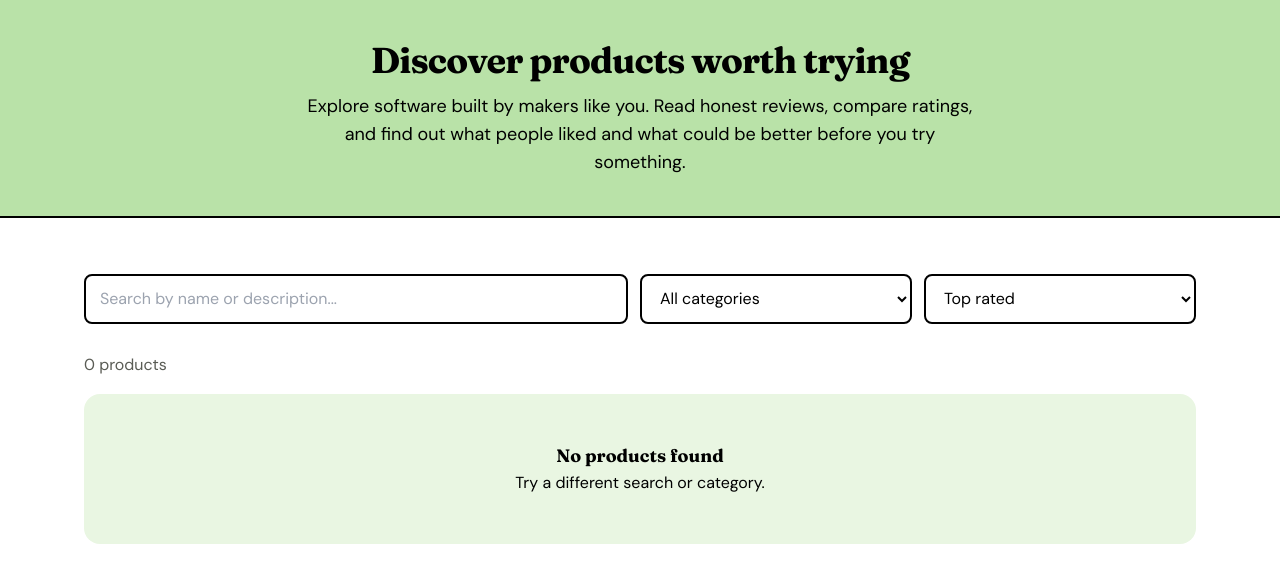
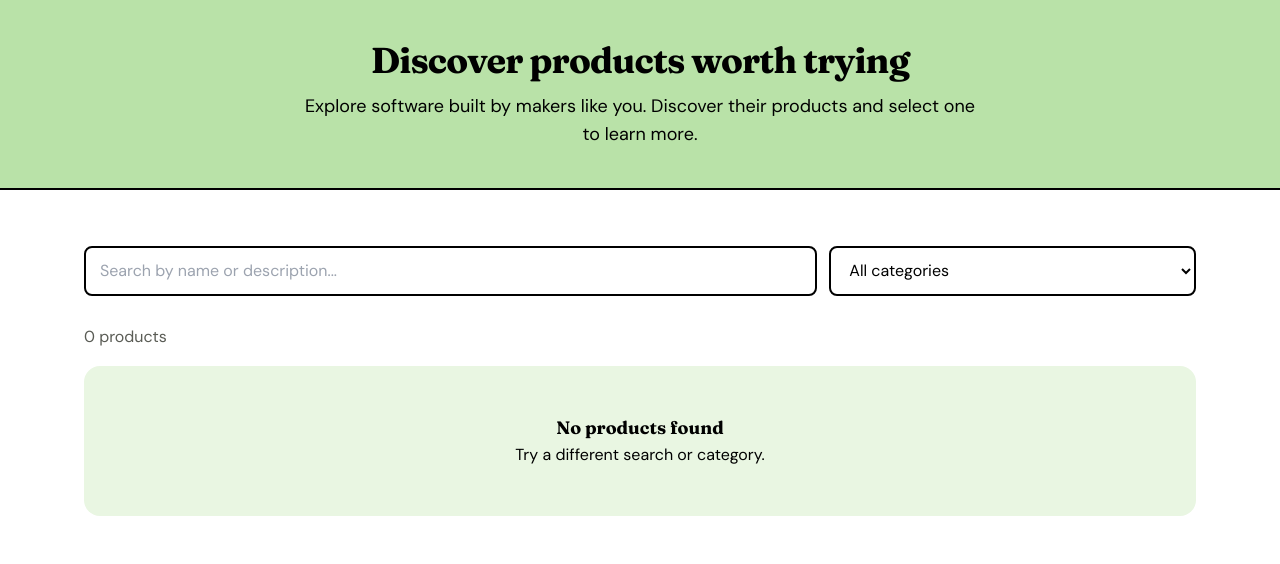
Before and after one commit to sivaprasadreddy/review-buddy-spring-boot, a Spring Boot app: page /products in a window 1280 px wide. Shown: the part 67-631 px from the top of the page. Run offline with Spring Boot 4, Linux system fonts and the light colour scheme; the visitor is signed in with stand-in values (Sample User, id 1); data that the repository does not hold is empty; some of the project's set-up classes (security, data sources, template engines, error pages and the like) are left out, and stand-ins take their place; database files in the repository are not loaded; some libraries are stand-ins or nearby versions.

Commit message:
feat: complete UC-002 browse public products
Mark UC-002 as COMPLETED in requirements.md and remove placeholder sorting and static ratings from the product listing.

- Drop sort parameter from FindProductsQuery, ProductService, and ProductController; always order by newest first
- Remove STATIC_RATING constant and rating model attribute from controller
- Remove sort dropdown and star rating display from products.html; update pagination links
- Add integration test verifying unauthenticated browse with correct ordering and no ratings
- Extend ProductSubmissionTests to verify new product links appear in listing

```diff
--- a/src/main/java/dev/sivalabs/reviewbuddy/products/web/ProductController.java
+++ b/src/main/java/dev/sivalabs/reviewbuddy/products/web/ProductController.java
@@ -15,8 +15,6 @@ import org.springframework.web.bind.annotation.RequestParam;
 
 @Controller
 class ProductController {
-    static final double STATIC_RATING = 4.0;
-
     private final ProductService productService;
 
     ProductController(ProductService productService) {
@@ -61,14 +59,12 @@ class ProductController {
     String listProducts(
             @RequestParam(name = "q", required = false) String query,
             @RequestParam(name = "category", required = false) String categorySlug,
-            @RequestParam(name = "sort", required = false) String sort,
             @RequestParam(name = "page", defaultValue = "1") int page,
             Model model) {
-        var criteria = new FindProductsQuery(query, categorySlug, sort, page);
+        var criteria = new FindProductsQuery(query, categorySlug, page);
         model.addAttribute("criteria", criteria);
         model.addAttribute("categories", productService.findAllCategories());
         model.addAttribute("productsPage", productService.findProducts(criteria));
-        model.addAttribute("rating", STATIC_RATING);
         return "products";
     }
 }
--- a/src/main/resources/templates/products.html
+++ b/src/main/resources/templates/products.html
@@ -11,25 +11,19 @@
     <div class="border-b-2 border-black bg-green py-10">
         <div class="mx-auto max-w-6xl px-5 text-center">
             <h1 class="font-heading text-4xl font-bold tracking-tight">Discover products worth trying</h1>
-            <p class="mx-auto mt-3 max-w-2xl text-lg">Explore software built by makers like you. Read honest reviews, compare ratings, and find out what people liked and what could be better before you try something.</p>
+            <p class="mx-auto mt-3 max-w-2xl text-lg">Explore software built by makers like you. Discover their products and select one to learn more.</p>
         </div>
     </div>
 
     <section class="py-14">
         <div class="mx-auto max-w-6xl px-5">
-            <form th:action="@{/products}" method="get" role="search" class="mb-7 grid gap-3 md:grid-cols-[2fr_1fr_1fr]">
+            <form th:action="@{/products}" method="get" role="search" class="mb-7 grid gap-3 md:grid-cols-[2fr_1fr]">
                 <input type="search" name="q" th:value="${criteria.query}" placeholder="Search by name or description..." aria-label="Search"
                        class="w-full rounded-lg border-2 border-black bg-white px-3.5 py-2.5 focus:outline-none focus:ring-4 focus:ring-green"/>
                 <select name="category" aria-label="Category" onchange="this.form.requestSubmit()"
                         class="w-full rounded-lg border-2 border-black bg-white px-3.5 py-2.5 focus:outline-none focus:ring-4 focus:ring-green">
                     <option value="">All categories</option>
                     <option th:each="c : ${categories}" th:value="${c.slug}" th:text="${c.name}" th:selected="${c.slug == criteria.categorySlug}">Category</option>
-                </select>
-                <select name="sort" aria-label="Sort" onchange="this.form.requestSubmit()"
-                        class="w-full rounded-lg border-2 border-black bg-white px-3.5 py-2.5 focus:outline-none focus:ring-4 focus:ring-green">
-                    <option value="rating" th:selected="${criteria.sort == 'rating'}">Top rated</option>
-                    <option value="reviews" th:selected="${criteria.sort == 'reviews'}">Most reviewed</option>
-                    <option value="new" th:selected="${criteria.sort == 'new'}">Newest</option>
                 </select>
                 <button type="submit" class="sr-only">Search</button>
             </form>
@@ -47,11 +41,6 @@
                         <span class="self-start rounded-full bg-green px-3 py-0.5 text-xs font-semibold" th:text="${product.category.name}">Category</span>
                         <h2 class="font-heading text-lg font-bold"><a th:href="@{/products/{id}(id=${product.id})}" th:text="${product.name}" class="hover:underline">Product</a></h2>
                         <p class="text-sm text-grey" th:text="${product.tagline}">Tagline</p>
-                        <div class="mt-auto flex items-center gap-1.5 pt-2 text-sm">
-                            <span class="tracking-widest" role="img"
-                                  th:attr="aria-label=${#numbers.formatDecimal(rating, 1, 1)} + ' out of 5'"><span aria-hidden="true">★★★★</span><span class="text-neutral-300" aria-hidden="true">★</span></span>
-                            <b th:text="${#numbers.formatDecimal(rating, 1, 1)}">4.0</b>
-                        </div>
                     </div>
                 </article>
 
@@ -64,16 +53,16 @@
             <nav th:if="${productsPage.totalPages > 1}" aria-label="Pagination"
                  class="mt-10 flex items-center justify-center gap-2">
                 <a th:if="${productsPage.hasPreviousPage}"
-                   th:href="@{/products(q=${criteria.query},category=${criteria.categorySlug},sort=${criteria.sort},page=${productsPage.currentPageNo - 1})}"
+                   th:href="@{/products(q=${criteria.query},category=${criteria.categorySlug},page=${productsPage.currentPageNo - 1})}"
                    class="rounded-full border-2 border-black px-4 py-1.5 font-semibold hover:bg-green-soft">← Previous</a>
                 <th:block th:each="i : ${#numbers.sequence(1, productsPage.totalPages)}">
-                    <a th:href="@{/products(q=${criteria.query},category=${criteria.categorySlug},sort=${criteria.sort},page=${i})}" th:text="${i}"
+                    <a th:href="@{/products(q=${criteria.query},category=${criteria.categorySlug},page=${i})}" th:text="${i}"
                        th:attr="aria-current=${i == productsPage.currentPageNo} ? 'page' : null"
                        th:classappend="${i == productsPage.currentPageNo} ? 'bg-black text-white hover:bg-neutral-700' : 'hover:bg-green-soft'"
                        class="grid h-10 w-10 place-items-center rounded-full border-2 border-black font-semibold">1</a>
                 </th:block>
                 <a th:if="${productsPage.hasNextPage}"
-                   th:href="@{/products(q=${criteria.query},category=${criteria.categorySlug},sort=${criteria.sort},page=${productsPage.currentPageNo + 1})}"
+                   th:href="@{/products(q=${criteria.query},category=${criteria.categorySlug},page=${productsPage.currentPageNo + 1})}"
                    class="rounded-full border-2 border-black px-4 py-1.5 font-semibold hover:bg-green-soft">Next →</a>
             </nav>
         </div>
```
Also changed, not shown: docs/requirements.md (+3 -3 lines), src/main/java/dev/sivalabs/reviewbuddy/products/domain/ProductService.java (+2 -6 lines), src/main/java/dev/sivalabs/reviewbuddy/products/domain/models/FindProductsQuery.java (+1 -6 lines), 2 other files.
